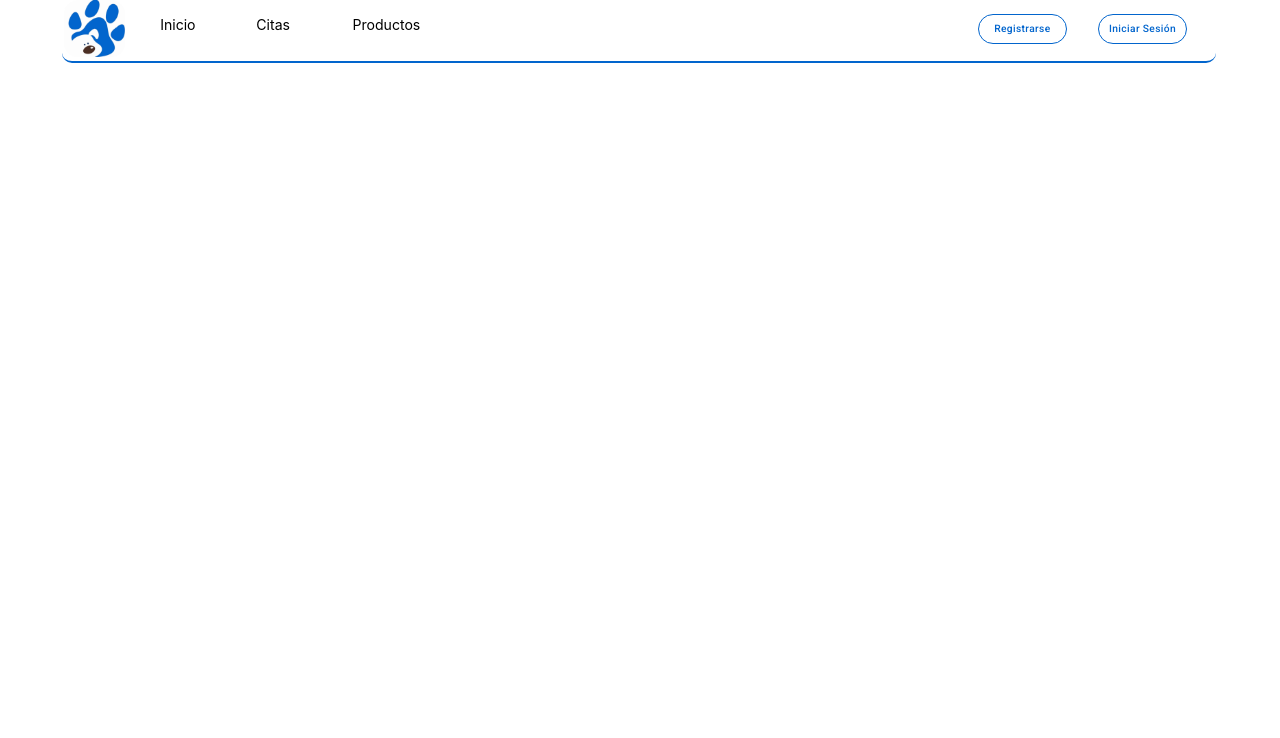
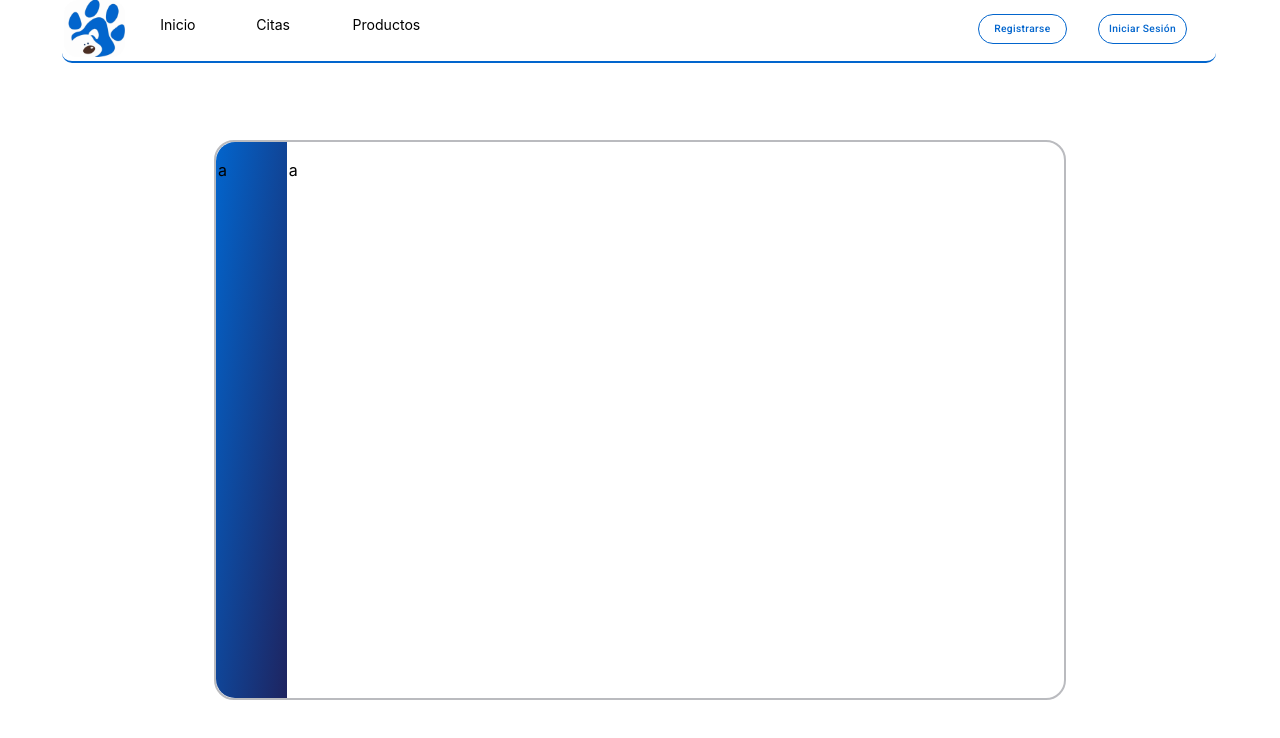
Before and after one commit to VicSan9/Little-Doggies-App, a React (Create React App) app in the folder frontend/: page /login in a window 1280 px wide. Shown: the top 738 px of the page. Built offline with nearby package versions, Linux system fonts and the light colour scheme.

Commit message:
Update Login.js

```diff
--- a/frontend/src/components/CheckIn.js
+++ b/frontend/src/components/CheckIn.js
@@ -1,5 +1,7 @@
+import { Typography } from "@mui/material";
+
 export default function CheckIn() {
     return (
-      <div>CheckIn</div>
+      <Typography mt='100px'>Check in</Typography>
     )
   }
--- a/frontend/src/components/Login.js
+++ b/frontend/src/components/Login.js
@@ -1,5 +1,31 @@
+import { Box, Container, Grid } from "@mui/material";
+
 export default function Login() {
     return (
-      <div>Login</div>
+      <Container maxWidth='lg'>
+          <Grid container
+                spacing='2'
+                direction='row'
+                justifyContent='flex-start'
+                alignItems="stretch"
+                margin='140px 150px 100px 150px'
+                width='auto'
+                maxHeight='70vh'
+                height='75vw'
+                sx={{border:'2px solid #BABBBF', borderRadius:'20px'}}>
+              <Grid item xs='2' sm='2' lg='1' md='1' xl='5'
+                    sx={{background:'linear-gradient(to bottom right, #0265CD, #1e2460)', borderRadius:'19px 0px 0px 19px'}}>
+                  <Box width='50px' height='50px'>
+                      <p>
+                        a
+                      </p>
+                  </Box>
+              </Grid>
+              <Grid item xs='2' sm='2' lg='1' md='1' xl='7'>
+                  <p>a</p>
+              </Grid>
+          </Grid>
+      </Container>
+
     )
 }
--- a/frontend/src/components/Products.js
+++ b/frontend/src/components/Products.js
@@ -1,5 +1,7 @@
+import { Typography } from "@mui/material";
+
 export default function Products() {
     return (
-      <div>Products</div>
+      <Typography mt='100px'>Products</Typography>
     )
 }
--- a/frontend/src/components/Quotes.js
+++ b/frontend/src/components/Quotes.js
@@ -1,5 +1,7 @@
+import { Typography } from "@mui/material";
+
 export default function Quotes() {
     return (
-      <div>Quotes</div>
+      <Typography mt='100px'>Quotes</Typography>
     )
 }
```
